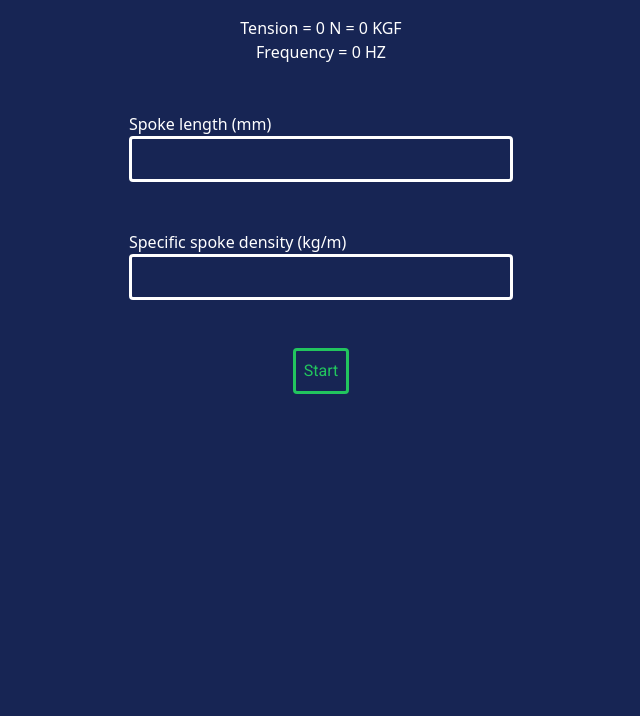
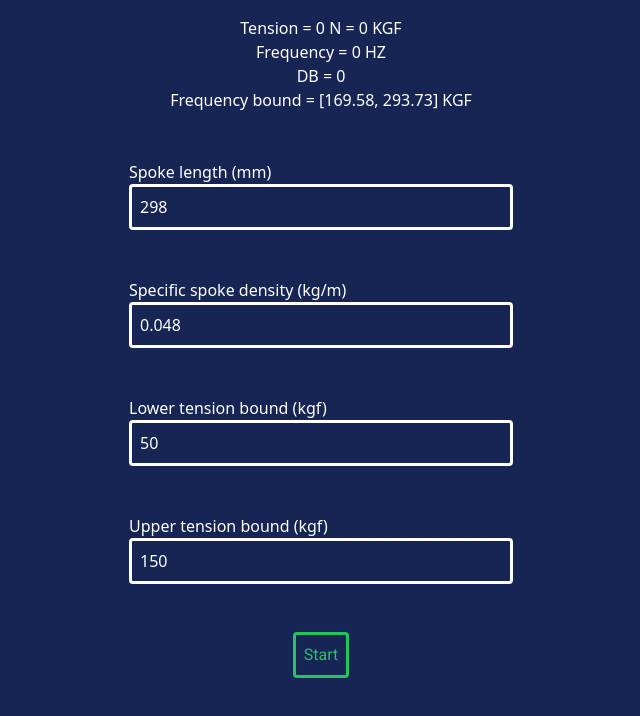
Before and after one commit to eyshella/bicycle-spoke-tension-meter, a Next.js app: page / in a window 1280 px wide. Shown: the top 716 px of the page, without its empty margins (319-959 px from the left). Built offline with nearby package versions, Linux system fonts and the light colour scheme.

Commit message:
add some frequency bounds calculation

```diff
--- a/src/app/layout.tsx
+++ b/src/app/layout.tsx
@@ -18,10 +18,10 @@ export default function RootLayout({
     <html lang="en">
     <head>
       <title>Bike Spoke Tension</title>
-      <link rel="apple-touch-icon" sizes="180x180" href="/bicycle-spoke-tension-meter/apple-touch-icon.png"/>
-      <link rel="icon" type="image/png" sizes="32x32" href="/bicycle-spoke-tension-meter/favicon-32x32.png"/>
-      <link rel="icon" type="image/png" sizes="16x16" href="/bicycle-spoke-tension-meter/favicon-16x16.png"/>
-      <link rel="manifest" href="/bicycle-spoke-tension-meter/site.webmanifest"/>
+      <link rel="apple-touch-icon" sizes="180x180" href="/apple-touch-icon.png"/>
+      <link rel="icon" type="image/png" sizes="32x32" href="/favicon-32x32.png"/>
+      <link rel="icon" type="image/png" sizes="16x16" href="/favicon-16x16.png"/>
+      <link rel="manifest" href="/site.webmanifest"/>
     </head>
     <body className={font.className}>{children}</body>
     </html>
--- a/src/app/page.tsx
+++ b/src/app/page.tsx
@@ -1,31 +1,46 @@
 "use client"
 import {useCallback, useEffect, useMemo, useRef, useState} from "react";
 import {PitchDetector} from "@/core/pitch-detector";
+import {SpokeTension} from "@/core/spoke-tension";
 
-const G = 9.807
+const roundTo2Decimals = (value: number) => Math.round(value * 100) / 100
 
 export default function Home() {
     const pitchDetectorRef = useRef(new PitchDetector())
     const [started, setStarted] = useState(false);
-    const [spokeLengthString, setSpokeLengthString] = useState('');
-    const [spokeDensityString, setSpokeDensityString] = useState('');
+    const [spokeLengthString, setSpokeLengthString] = useState('298');
+    const [spokeDensityString, setSpokeDensityString] = useState('0.048');
+    const [lowerTensionBoundString, setLowerTensionBoundString] = useState('50');
+    const [upperTensionBoundString, setUpperTensionBoundString] = useState('150');
+
     const maxDbRef = useRef(-Infinity)
     const [frequency, setFrequency] = useState(0);
+    const [db, setDB] = useState(0);
 
-    const spokeDensity = +spokeDensityString
-    const spokeLength = +spokeLengthString
-    const tension = spokeDensity*(2*frequency*spokeLength/1000)**2
+    const spokeDensity = useMemo(() => +spokeDensityString, [spokeDensityString])
+    const spokeLength = useMemo(() => +spokeLengthString / 1000, [spokeLengthString])
+    const spokeMass = useMemo(() => spokeLength * spokeDensity, [spokeLength, spokeDensity])
+    const lowerTensionBound = useMemo(() => +lowerTensionBoundString, [lowerTensionBoundString])
+    const upperTensionBound = useMemo(() => +upperTensionBoundString, [upperTensionBoundString])
+    const lowerFrequencyBound = useMemo(() => SpokeTension.fromKGS(lowerTensionBound).toFrequency(spokeMass, spokeLength), [lowerTensionBound, spokeMass, spokeLength])
+    const upperFrequencyBound = useMemo(() => SpokeTension.fromKGS(upperTensionBound).toFrequency(spokeMass, spokeLength), [upperTensionBound, spokeMass, spokeLength])
+
+    const tension = useMemo(() => {
+        return SpokeTension.fromFrequency(frequency, spokeMass, spokeLength)
+    }, [frequency, spokeLength, spokeMass])
 
     const startCallback = useCallback(async () => {
         setFrequency(0)
-        maxDbRef.current = -Infinity
+        setDB(0)
         if (pitchDetectorRef.current.started) {
             await pitchDetectorRef.current.stop()
         }
 
-        await pitchDetectorRef.current.start()
+        await pitchDetectorRef.current.start({
+            bounds: [lowerFrequencyBound, upperFrequencyBound],
+        })
         setStarted(true);
-    }, [])
+    }, [lowerFrequencyBound, upperFrequencyBound])
 
     const stopCallback = useCallback(async () => {
         await pitchDetectorRef.current.stop()
@@ -34,11 +49,11 @@ export default function Home() {
 
     useEffect(() => {
         pitchDetectorRef.current.addListener('pitch', ({frequency, db}) => {
-            setFrequency(Math.round(frequency))
-            // if(maxDbRef.current<=db){
-            //     maxDbRef.current = db
-            //     setFrequency(Math.round(frequency))
-            // }
+            if (maxDbRef.current <= db) {
+                maxDbRef.current = db
+                setDB(db)
+                setFrequency(Math.round(frequency))
+            }
         })
     }, []);
 
@@ -46,10 +61,16 @@ export default function Home() {
         <main className={"flex flex-col items-center justify-start size-full bg-blue-950 text-white p-4"}>
             <div className={"flex flex-col items-stretch justify-start w-96 max-w-full mb-12"}>
                 <div className={"font-sans text-center text-white text-base"}>
-                    Tension = {Math.round(tension * 100) / 100} N = {Math.round(tension/G * 100) / 100} KGF
+                    Tension = {roundTo2Decimals(tension.newton)} N = {roundTo2Decimals(tension.kgf)} KGF
                 </div>
                 <div className={"font-sans text-center text-white text-base"}>
                     Frequency = {frequency} HZ
+                </div>
+                <div className={"font-sans text-center text-white text-base"}>
+                    DB = {roundTo2Decimals(db)}
+                </div>
+                <div className={"font-sans text-center text-white text-base"}>
+                    Frequency bound = [{roundTo2Decimals(lowerFrequencyBound)}, {roundTo2Decimals(upperFrequencyBound)}] KGF
                 </div>
             </div>
 
@@ -60,6 +81,7 @@ export default function Home() {
                 </div>
                 <input className={"font-sans text-white text-base border-white border-1 border-solid p-2 rounded"}
                        type={"number"} value={spokeLengthString}
+                       disabled={started}
                        onChange={it => setSpokeLengthString(it.target.value)}/>
             </div>
             <div className={"flex flex-col items-stretch justify-start w-96 max-w-full mb-12"}>
@@ -68,7 +90,26 @@ export default function Home() {
                 </div>
                 <input className={"font-sans text-white text-base border-white border-1 border-solid p-2 rounded"}
                        type={"number"} value={spokeDensityString}
+                       disabled={started}
                        onChange={it => setSpokeDensityString(it.target.value)}/>
+            </div>
+            <div className={"flex flex-col items-stretch justify-start w-96 max-w-full mb-12"}>
+                <div className={"font-sans text-white text-base"}>
+                    Lower tension bound (kgf)
+                </div>
+                <input className={"font-sans text-white text-base border-white border-1 border-solid p-2 rounded"}
+                       type={"number"} value={lowerTensionBoundString}
+                       disabled={started}
+                       onChange={it => setLowerTensionBoundString(it.target.value)}/>
+            </div>
+            <div className={"flex flex-col items-stretch justify-start w-96 max-w-full mb-12"}>
+                <div className={"font-sans text-white text-base"}>
+                    Upper tension bound (kgf)
+                </div>
+                <input className={"font-sans text-white text-base border-white border-1 border-solid p-2 rounded"}
+                       type={"number"} value={upperTensionBoundString}
+                       disabled={started}
+                       onChange={it => setUpperTensionBoundString(it.target.value)}/>
             </div>
             <div className={"flex flex-row items-center justify-start gap-4"}>
                 {started && <button
--- a/src/core/pitch-detector.ts
+++ b/src/core/pitch-detector.ts
@@ -3,6 +3,9 @@ import EventEmitter from "events";
 const SAMPLE_RATE = 48000
 const FFT_SIZE = 32768
 
+export type PitchDetectorStartOptions = {
+    bounds?: [number, number]
+}
 export type PitchDetectedEvent = {
     frequency: number;
     db: number
@@ -23,6 +26,7 @@ type PitchDetectorState = {
     buffer: Float32Array
     bufferLength: number
     animationFrameRequestId?: number
+    bounds?: [number, number]
 }
 
 export class PitchDetector {
@@ -33,7 +37,7 @@ export class PitchDetector {
         return !!this.state
     }
 
-    public async start(): Promise<void> {
+    public async start(options?: PitchDetectorStartOptions): Promise<void> {
         try {
             const audioContext = new AudioContext({sampleRate: SAMPLE_RATE});
             const stream = await navigator.mediaDevices.getUserMedia(
@@ -61,7 +65,8 @@ export class PitchDetector {
                 analyser,
                 mediaStreamSource,
                 buffer: new Float32Array(bufferLength),
-                bufferLength
+                bufferLength,
+                bounds: options?.bounds
             }
             this.updatePitchLoop();
         } catch (e) {
@@ -104,18 +109,24 @@ export class PitchDetector {
             }
 
             this.state.analyser.getFloatFrequencyData(this.state.buffer);
-            let frequencyIndex = -1
             let maxDb = -Infinity
+            let maxFrequency = -1
             this.state.buffer.forEach((db, index) => {
+                const frequencyBinCount = this.state?.analyser.frequencyBinCount ?? 0
+                const [leftBound, rightBound] = this.state?.bounds ?? [0, Infinity]
+                const frequency = index*SAMPLE_RATE/(2* frequencyBinCount)
+                if(frequency > rightBound || frequency<leftBound || db <= maxDb){
+                    return
+                }
+
                 if(db > maxDb){
                     maxDb = db
-                    frequencyIndex = index
+                    maxFrequency = frequency
                 }
             })
 
-            const frequency = frequencyIndex*SAMPLE_RATE/(2* this.state.analyser.frequencyBinCount)
-            if (frequencyIndex !== -1) {
-                this.eventEmitter.emit('pitch', {frequency, db: maxDb})
+            if (maxFrequency !== -1) {
+                this.eventEmitter.emit('pitch', {frequency: maxFrequency, db: maxDb})
             }
 
             this.state.animationFrameRequestId = requestAnimationFrame(this.updatePitchLoop.bind(this));
--- /dev/null
+++ b/src/core/spoke-tension.ts
@@ -0,0 +1,29 @@
+const G = 9.807
+
+export class SpokeTension {
+    public static fromFrequency(frequency: number, mass: number, length: number): SpokeTension {
+        return new SpokeTension(4*mass*length*frequency**2)
+    }
+
+    public static fromNewton(value: number): SpokeTension {
+        return new SpokeTension(value)
+    }
+
+    public static fromKGS(value: number): SpokeTension {
+        return new SpokeTension(value*G)
+    }
+
+    public toFrequency(mass: number, length: number): number{
+        return 0.5*Math.sqrt(this.value/(mass*length))
+    }
+
+    get newton() {
+        return this.value
+    }
+
+    get kgf() {
+        return this.value / G
+    }
+
+    private constructor(private value: number) {}
+}
```
